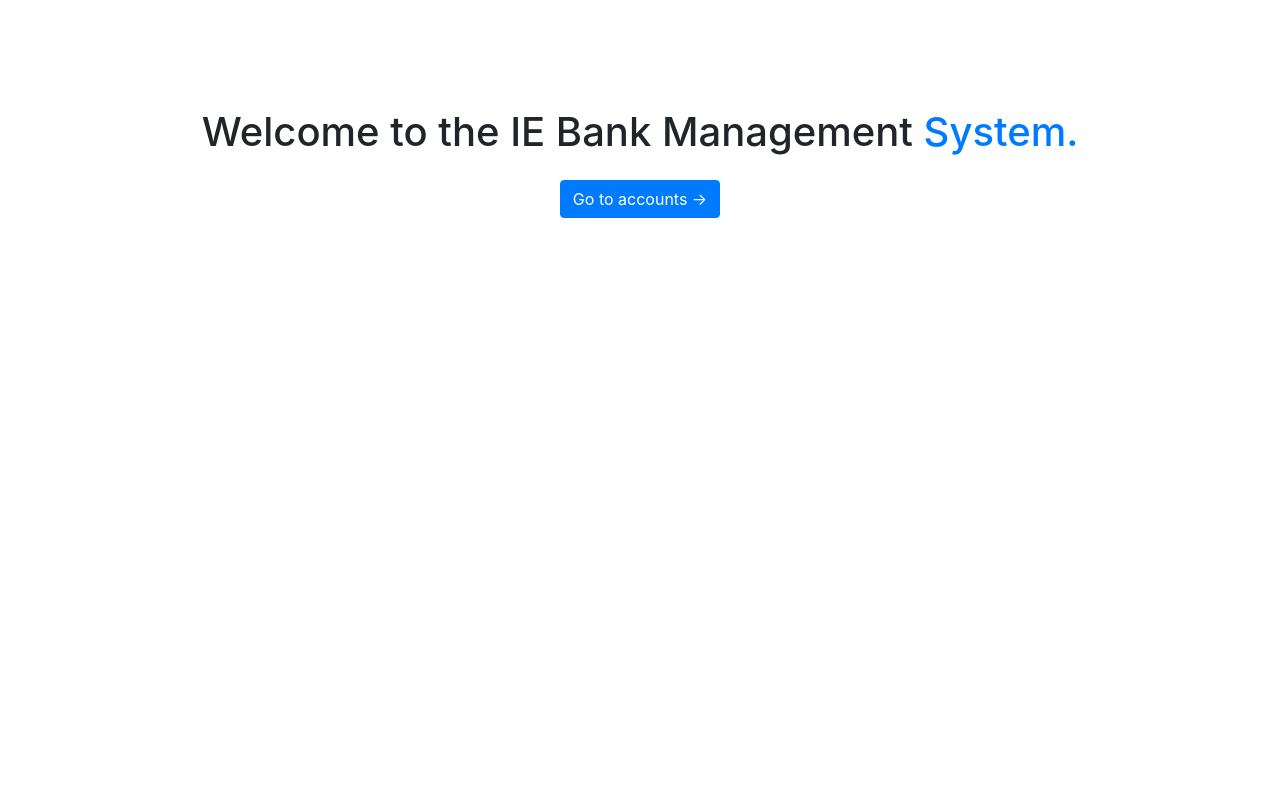
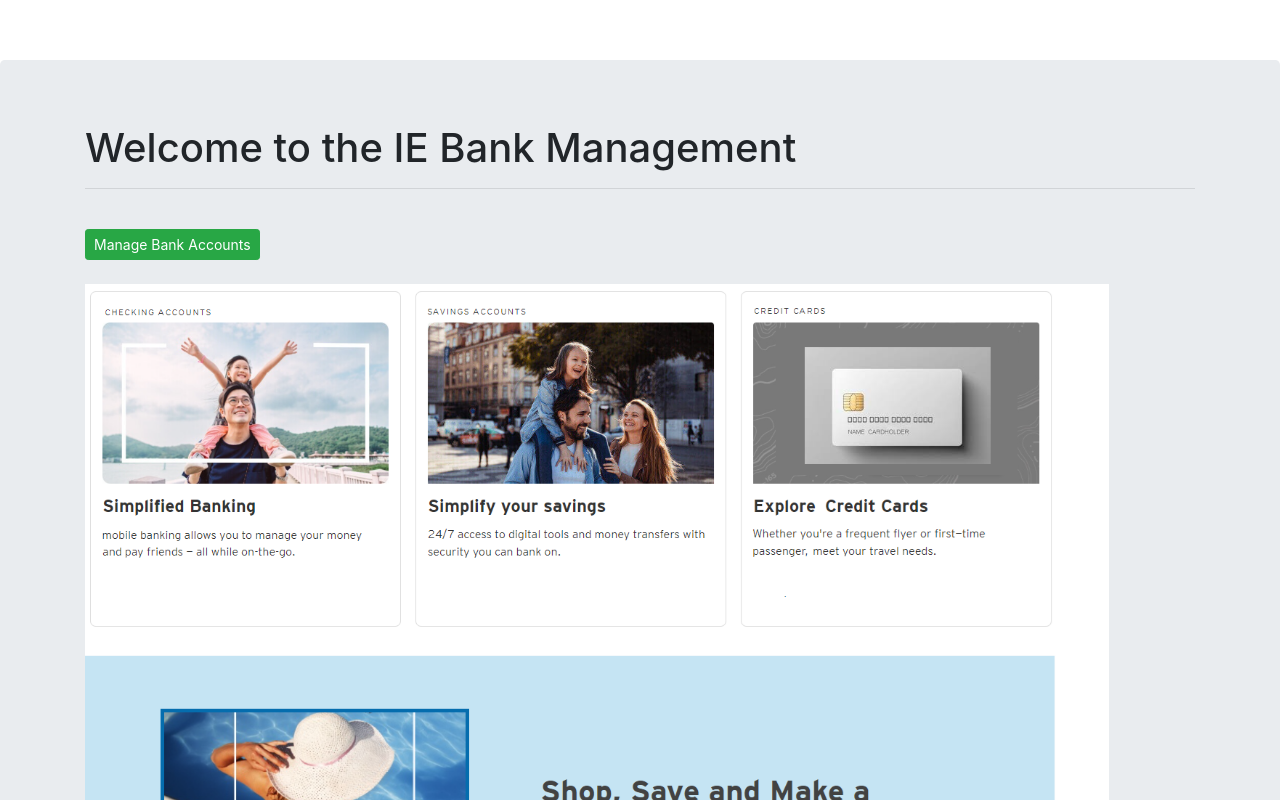
Before and after one commit to bigdawgbank/ie-bank, a Vue app in the folder frontend/: page / in a window 1280 px wide. Shown: the top 800 px of the page. Built offline with nearby package versions, Linux system fonts and the light colour scheme; no server answers.

Commit message:
made landing page look better

```diff
--- a/frontend/src/components/Home.vue
+++ b/frontend/src/components/Home.vue
@@ -1,15 +1,49 @@
 <template>
-  <div class="container-fluid min-vh-100 py-5">
-    <div class="row h-100">
-      <div class="col-12 text-center my-auto">
-        <h1>
-          Welcome to the IE Bank Management
-          <span class="text-primary">System.</span>
-        </h1>
-        <a role="button" href="/accounts" class="btn btn-primary mt-3">
-          Go to accounts →
-        </a>
+  <div class="jumbotron vertical-center">
+    <div class="container">
+      <div class="row">
+        <div class="col-sm-12">
+          <h1>Welcome to the IE Bank Management</h1>
+          <hr />
+          <br />
+
+          <button
+            type="button"
+            class="btn btn-success btn-sm"
+            @click="navigateToAccounts"
+          >
+            Manage Bank Accounts
+          </button>
+          <br /><br />
+
+          <!-- Add the large photo below the button -->
+          <img src="../assets/bank_background_photo.png" alt="Banking photo" class="large-photo" />
+
+          <footer class="text-center">
+            Copyright &copy; All Rights Reserved.
+          </footer>
+        </div>
       </div>
     </div>
   </div>
 </template>
+
+<style>
+.large-photo {
+width: 100%;
+height: auto;
+max-width: 1024px; /* Adjust the max-width as needed */
+display: block;
+margin: 0% left; /* Center the image */
+}
+</style>
+
+<script>
+export default {
+methods: {
+  navigateToAccounts() {
+    this.$router.push('/accounts');
+  }
+}
+}
+</script>
```
Also changed, not shown: frontend/src/assets/bank_background_photo.png (added).
